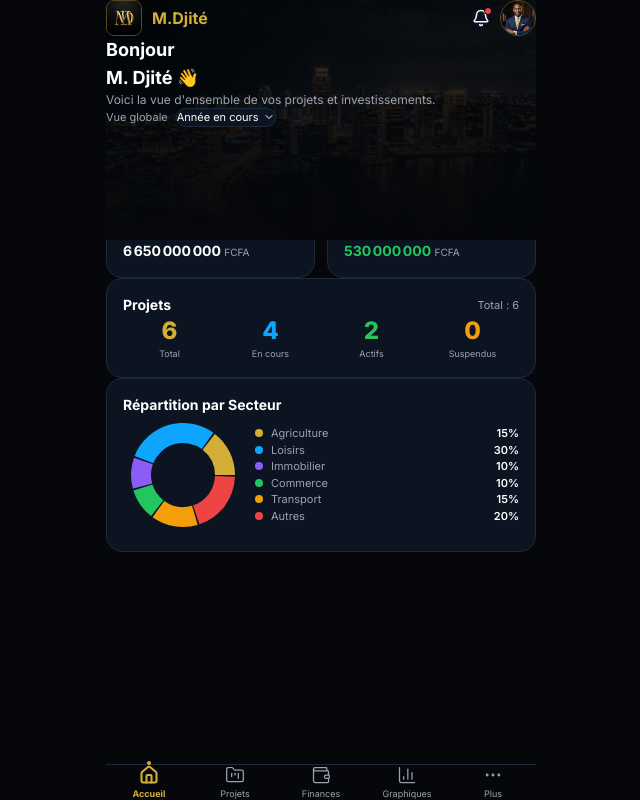
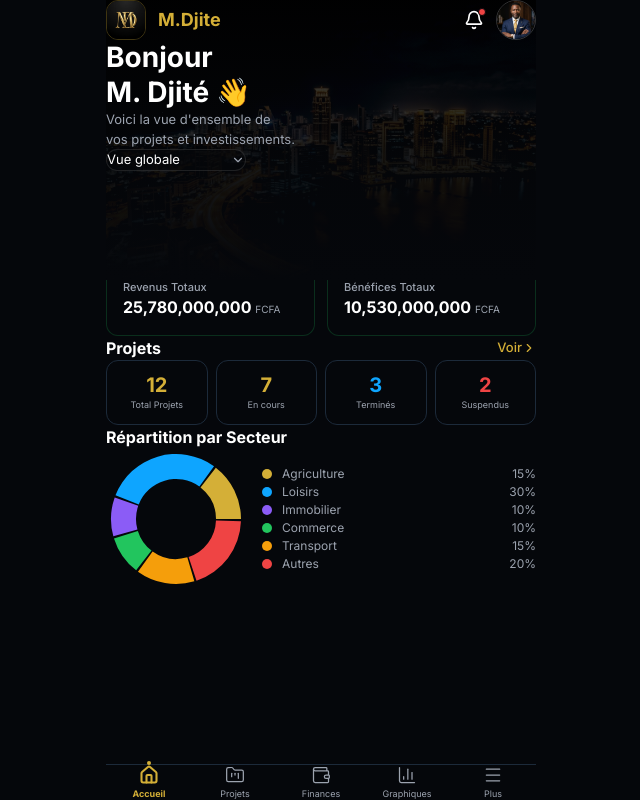
Before and after one commit to madouyatt95/M.Djite, a React (Vite) app: page /#/ in a window 1280 px wide. Shown: the whole page, without its empty margins (319-959 px from the left). Built offline with nearby package versions, Linux system fonts and the light colour scheme; the HTML template or start-up script is replaced by a standard one.

Commit message:
fix: updated home page to match precise single reference image styling

```diff
--- a/src/components/BottomNav.tsx
+++ b/src/components/BottomNav.tsx
@@ -1,5 +1,5 @@
 import { useLocation, useNavigate } from 'react-router-dom';
-import { Home, FolderKanban, Wallet, BarChart3, MoreHorizontal } from 'lucide-react';
+import { Home, FolderKanban, Wallet, BarChart3, Menu } from 'lucide-react';
 import { useState } from 'react';
 
 const tabs = [
@@ -7,7 +7,7 @@ const tabs = [
   { id: 'projects', label: 'Projets', icon: FolderKanban, path: '/projects' },
   { id: 'finances', label: 'Finances', icon: Wallet, path: '/finances' },
   { id: 'charts', label: 'Graphiques', icon: BarChart3, path: '/charts' },
-  { id: 'more', label: 'Plus', icon: MoreHorizontal, path: '' },
+  { id: 'more', label: 'Plus', icon: Menu, path: '' },
 ];
 
 const moreItems = [
--- a/src/index.css
+++ b/src/index.css
@@ -59,6 +59,24 @@ html, body {
   border: 1.5px solid rgba(212, 175, 55, 0.4);
   border-radius: 16px;
   padding: 16px;
+}
+.card-blue {
+  background: linear-gradient(180deg, rgba(14, 165, 255, 0.1) 0%, rgba(5, 7, 11, 0.9) 100%);
+  border: 1px solid rgba(14, 165, 255, 0.3);
+  border-radius: 16px;
+  padding: 16px;
+}
+.card-green {
+  background: #05070B;
+  border: 1px solid rgba(34, 197, 94, 0.2);
+  border-radius: 12px;
+  padding: 16px;
+}
+.card-dark {
+  background: #05070B;
+  border: 1px solid #1C2A3A;
+  border-radius: 12px;
+  padding: 12px;
 }
 .card-sm {
   background: #0C1422;
--- a/src/pages/Home.tsx
+++ b/src/pages/Home.tsx
@@ -1,4 +1,4 @@
-import { Bell, ChevronDown } from 'lucide-react';
+import { Bell, ChevronDown, Presentation, ChevronRight, Menu } from 'lucide-react';
 import { PieChart, Pie, Cell, ResponsiveContainer } from 'recharts';
 import { projects, formatFullAmount, getTotalInvested, getTotalRevenues, getTotalBenefits } from '../data/projects';
 
@@ -15,122 +15,119 @@ export default function Home() {
   const totalInvested = getTotalInvested();
   const totalRevenues = getTotalRevenues();
   const totalBenefits = getTotalBenefits();
-  const activeProjects = projects.filter(p => p.status === 'Actif').length;
-  const inProgressProjects = projects.filter(p => p.status === 'En cours').length;
-  const suspendedProjects = projects.filter(p => p.status === 'Terminé').length;
-  const totalProjects = projects.length;
 
   return (
     <div className="page-enter" style={{ background: '#05070B' }}>
       {/* Hero skyline */}
       <div className="relative">
-        <div className="absolute inset-0 h-[240px]">
-          <img src="/images/skyline_bg.png" alt="" className="w-full h-full object-cover" style={{ filter: 'brightness(0.3)' }} />
+        <div className="absolute inset-0 h-[280px]">
+          <img src="/images/skyline_bg.png" alt="" className="w-full h-full object-cover" style={{ filter: 'brightness(0.4) contrast(1.2)' }} />
         </div>
-        <div className="absolute inset-0 h-[240px]" style={{ background: 'linear-gradient(180deg, rgba(5,7,11,0.2) 0%, rgba(5,7,11,0.85) 70%, #05070B 100%)' }} />
+        <div className="absolute inset-0 h-[280px]" style={{ background: 'linear-gradient(180deg, rgba(5,7,11,0.1) 0%, rgba(5,7,11,0.8) 60%, #05070B 100%)' }} />
 
         <div className="relative z-10 px-4 pt-12 pb-2">
           {/* Top bar */}
-          <div className="flex items-center justify-between mb-4">
-            <div className="flex items-center gap-2.5">
-              <div className="w-9 h-9 rounded-lg overflow-hidden border border-gold/40">
+          <div className="flex items-center justify-between mb-5">
+            <div className="flex items-center gap-3">
+              <div className="w-10 h-10 rounded-xl overflow-hidden border border-gold/30">
                 <img src="/images/md_logo.png" alt="" className="w-full h-full object-cover" />
               </div>
-              <span className="text-gold font-bold text-base">M.Djité</span>
+              <span className="text-gold font-bold text-lg">M.Djite</span>
             </div>
-            <div className="flex items-center gap-2.5">
-              <button className="relative p-2 rounded-lg" style={{ background: '#0C1422' }}>
-                <Bell size={18} className="text-white" />
+            <div className="flex items-center gap-3">
+              <button className="relative">
+                <Bell size={20} className="text-white" />
                 <span className="absolute -top-0.5 -right-0.5 w-2 h-2 bg-danger rounded-full border border-dark" />
               </button>
-              <div className="w-9 h-9 rounded-full overflow-hidden border border-gold/40">
+              <div className="w-10 h-10 rounded-full overflow-hidden border border-white/20">
                 <img src="/images/avatar_user.png" alt="" className="w-full h-full object-cover" />
               </div>
             </div>
           </div>
 
           {/* Greeting */}
-          <div className="mb-1">
-            <p className="text-white font-bold text-lg">Bonjour</p>
-            <p className="text-white font-bold text-lg">M. Djité 👋</p>
+          <div className="mb-2">
+            <h1 className="text-white font-bold text-[28px] leading-tight">Bonjour</h1>
+            <h1 className="text-white font-bold text-[28px] leading-tight">M. Djité 👋</h1>
           </div>
-          <p className="text-gray-text text-xs mb-3">Voici la vue d'ensemble de vos projets et investissements.</p>
+          <p className="text-gray-text text-[13px] mb-4">Voici la vue d'ensemble de<br/>vos projets et investissements.</p>
 
-          <div className="flex items-center gap-2 mb-4">
-            <span className="text-gray-text text-[11px]">Vue globale</span>
-            <button className="flex items-center gap-1 card-sm px-2.5 py-1 text-[11px] text-white">
-              <span>Année en cours</span>
-              <ChevronDown size={12} />
+          <div className="flex items-center mb-6">
+            <button className="flex items-center justify-between w-[140px] px-3 py-2 rounded-xl text-[13px] text-white" style={{background: 'rgba(5,7,11,0.6)', border: '1px solid rgba(255,255,255,0.1)'}}>
+              <span>Vue globale</span>
+              <ChevronDown size={14} className="text-gray-text" />
             </button>
           </div>
         </div>
       </div>
 
       {/* Cards */}
-      <div className="px-4 pb-6 space-y-3 -mt-1">
-        {/* Total Investi */}
-        <div className="card-gold">
-          <div className="flex items-center gap-2 mb-1.5">
-            <div className="w-2 h-2 rounded-full bg-gold" />
-            <span className="text-gold text-[11px] font-semibold">Total Investi</span>
+      <div className="px-4 pb-6 space-y-3 -mt-2">
+        {/* Total Investi - BLUE CARD */}
+        <div className="card-blue">
+          <div className="flex items-center gap-2 mb-2">
+            <Presentation size={14} className="text-electric-blue" />
+            <span className="text-gray-text text-[12px] font-medium">Total Investi</span>
           </div>
-          <p className="text-white font-extrabold text-2xl">{formatFullAmount(totalInvested)} <span className="text-sm font-normal text-gray-text">FCFA</span></p>
+          <p className="text-white font-bold text-[26px]">15,250,000,000 <span className="text-[12px] font-normal text-gray-text">FCFA</span></p>
         </div>
 
-        {/* Revenus / Bénéfices */}
+        {/* Revenus / Bénéfices - GREEN BORDER CARDS */}
         <div className="grid grid-cols-2 gap-3">
-          <div className="card">
-            <p className="text-gray-text text-[10px] mb-1">Revenus Totaux</p>
-            <p className="text-white font-bold text-sm">{formatFullAmount(totalRevenues)} <span className="text-[10px] font-normal text-gray-text">FCFA</span></p>
+          <div className="card-green">
+            <p className="text-gray-text text-[11px] mb-1.5 font-medium">Revenus Totaux</p>
+            <p className="text-white font-bold text-[16px]">25,780,000,000 <span className="text-[10px] font-normal text-gray-text">FCFA</span></p>
           </div>
-          <div className="card">
-            <p className="text-gray-text text-[10px] mb-1">Bénéfices Totaux</p>
-            <p className="text-success font-bold text-sm">{formatFullAmount(totalBenefits)} <span className="text-[10px] font-normal text-gray-text">FCFA</span></p>
+          <div className="card-green">
+            <p className="text-gray-text text-[11px] mb-1.5 font-medium">Bénéfices Totaux</p>
+            <p className="text-white font-bold text-[16px]">10,530,000,000 <span className="text-[10px] font-normal text-gray-text">FCFA</span></p>
           </div>
         </div>
 
         {/* Projets */}
-        <div className="card">
+        <div className="pt-2">
           <div className="flex items-center justify-between mb-3">
-            <p className="text-white font-bold text-sm">Projets</p>
-            <p className="text-gray-text text-[11px]">Total : {totalProjects}</p>
+            <h2 className="text-white font-bold text-[16px]">Projets</h2>
+            <button className="flex items-center text-gold text-[13px] font-medium">
+              Voir <ChevronRight size={14} />
+            </button>
           </div>
           <div className="grid grid-cols-4 gap-2">
             {[
-              { v: totalProjects, l: 'Total', c: 'text-gold' },
-              { v: inProgressProjects, l: 'En cours', c: 'text-electric-blue' },
-              { v: activeProjects, l: 'Actifs', c: 'text-success' },
-              { v: suspendedProjects, l: 'Suspendus', c: 'text-warning' },
+              { v: '12', l: 'Total Projets', c: 'text-gold' },
+              { v: '7', l: 'En cours', c: 'text-gold' },
+              { v: '3', l: 'Terminés', c: 'text-electric-blue' },
+              { v: '2', l: 'Suspendus', c: 'text-danger' },
             ].map(s => (
-              <div key={s.l} className="text-center">
-                <p className={`text-2xl font-extrabold ${s.c}`}>{s.v}</p>
-                <p className="text-[9px] text-gray-text mt-0.5">{s.l}</p>
+              <div key={s.l} className="card-dark text-center flex flex-col justify-center items-center">
+                <p className={`text-[20px] font-bold ${s.c} leading-tight`}>{s.v}</p>
+                <p className="text-[9px] text-gray-text mt-1">{s.l}</p>
               </div>
             ))}
           </div>
         </div>
 
         {/* Répartition par Secteur */}
-        <div className="card">
-          <p className="text-white font-bold text-sm mb-3">Répartition par Secteur</p>
-          <div className="flex items-center gap-3">
-            <div style={{ width: 120, height: 120, flexShrink: 0 }}>
+        <div className="pt-3">
+          <h2 className="text-white font-bold text-[16px] mb-4">Répartition par Secteur</h2>
+          <div className="flex items-center gap-4">
+            <div style={{ width: 140, height: 140, flexShrink: 0 }}>
               <ResponsiveContainer width="100%" height="100%">
                 <PieChart>
-                  <Pie data={sectorData} cx="50%" cy="50%" innerRadius={32} outerRadius={52} paddingAngle={2} dataKey="value" stroke="none">
+                  <Pie data={sectorData} cx="50%" cy="50%" innerRadius={40} outerRadius={65} paddingAngle={2} dataKey="value" stroke="none">
                     {sectorData.map((e, i) => <Cell key={i} fill={e.color} />)}
                   </Pie>
                 </PieChart>
               </ResponsiveContainer>
             </div>
-            <div className="flex-1 space-y-1.5">
+            <div className="flex-1 space-y-2">
               {sectorData.map(item => (
                 <div key={item.name} className="flex items-center justify-between">
-                  <div className="flex items-center gap-2">
-                    <div className="w-2 h-2 rounded-full" style={{ background: item.color }} />
-                    <span className="text-[11px] text-gray-text">{item.name}</span>
+                  <div className="flex items-center gap-2.5">
+                    <div className="w-2.5 h-2.5 rounded-full" style={{ background: item.color }} />
+                    <span className="text-[12px] text-gray-text">{item.name}</span>
                   </div>
-                  <span className="text-[11px] font-semibold text-white">{item.value}%</span>
+                  <span className="text-[12px] text-gray-text">{item.value}%</span>
                 </div>
               ))}
             </div>
```
